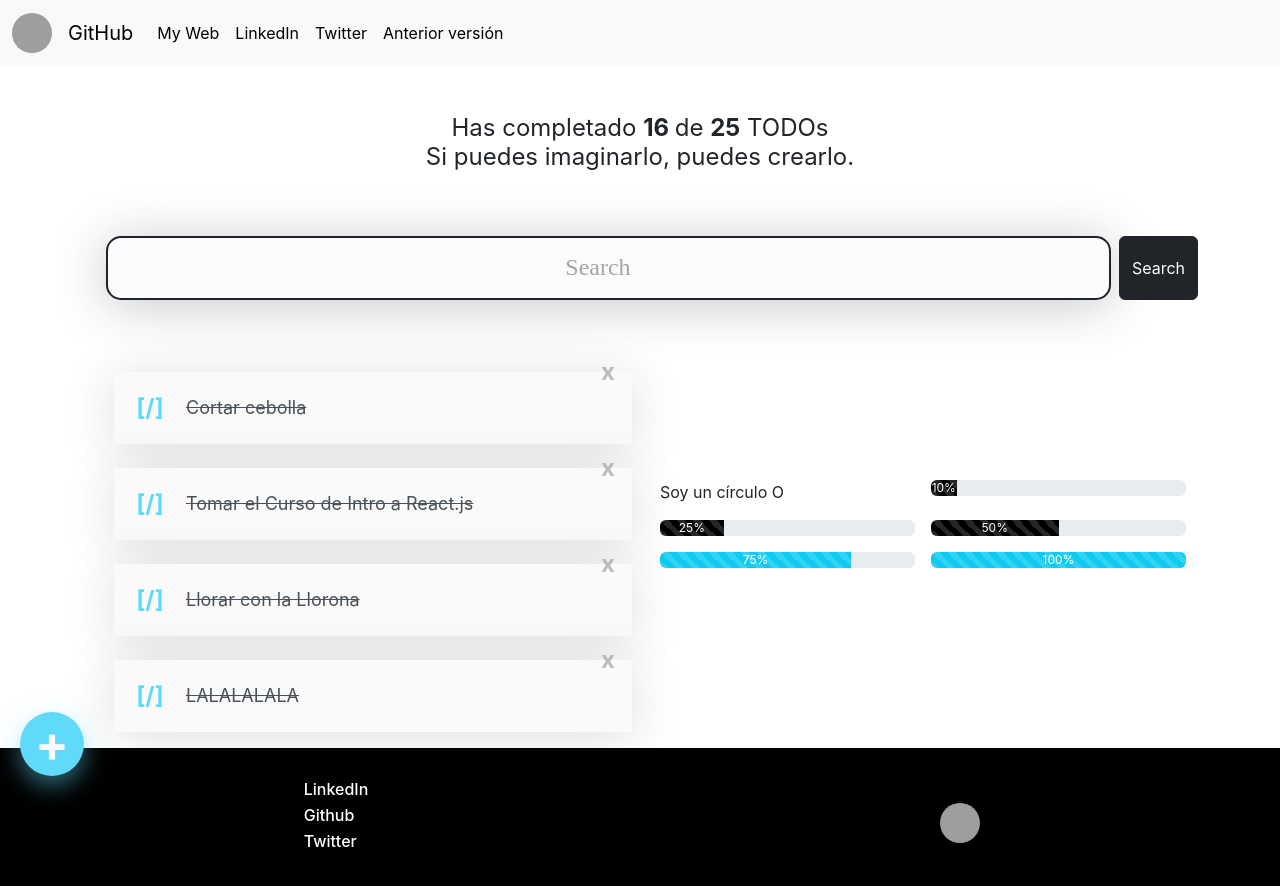
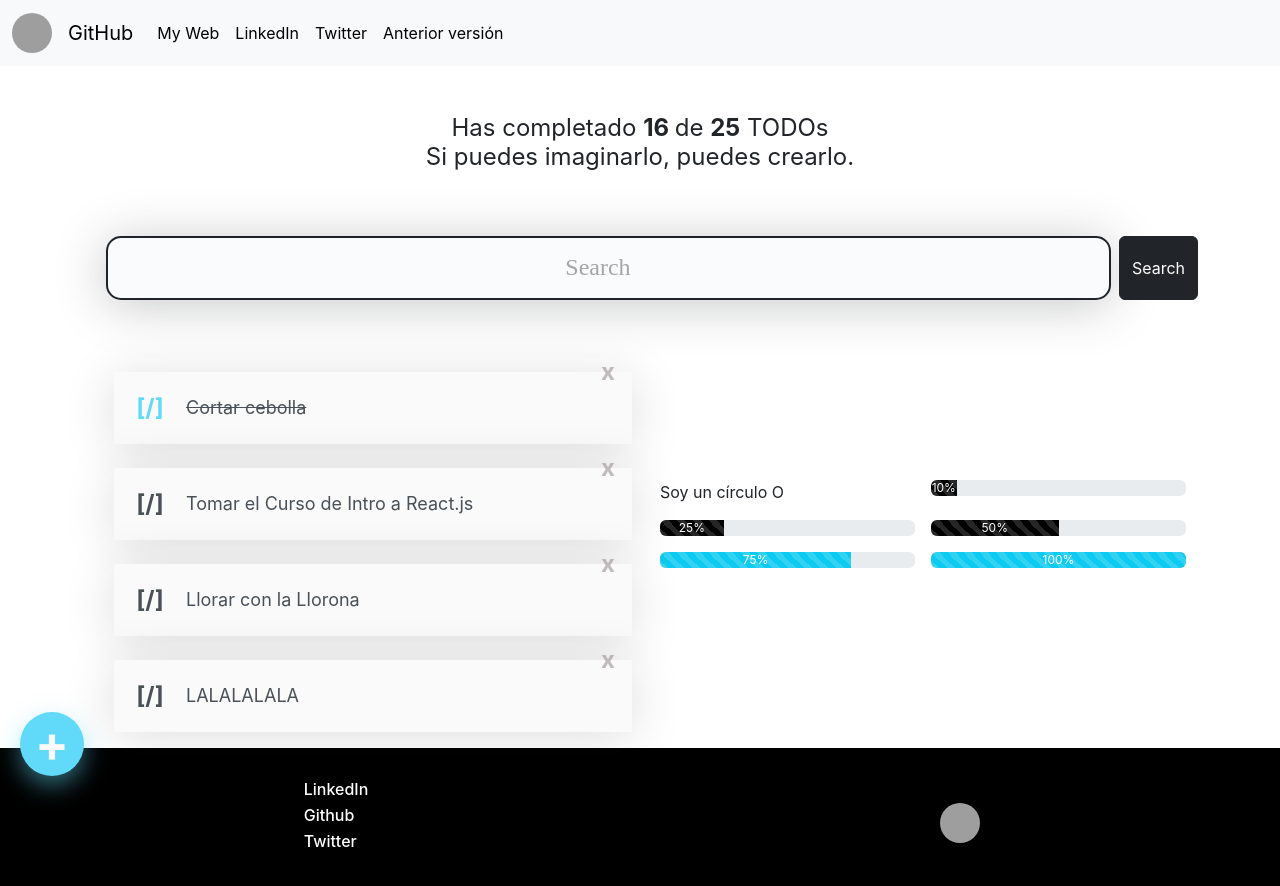
Before and after one commit to platzi/curso-react-intro, a React (Create React App) app: page / in a window 1280 px wide. Shown: the top 886 px of the page. Built offline with nearby package versions, Linux system fonts and the light colour scheme; grey boxes are pictures that could not be loaded.

Commit message:
eventons oncliclik & onchange

```diff
--- a/src/CreateTodoButton.js
+++ b/src/CreateTodoButton.js
@@ -4,6 +4,13 @@ function CreateTodoButton(){
     return(
         <button
          className="CreateTodoButton"
+         onClick={
+            (event) =>{
+                console.log('le diste click')
+                console.log(event)
+                console.log(event.target)
+            }
+         }
          >
          +
          </button>
--- a/src/TodoItem.js
+++ b/src/TodoItem.js
@@ -4,9 +4,9 @@ function TodoItem(props) {
     return (
       <li className="list-group-item list-group-item-action list-group-item-dark TodoItem">
 
-        <span className={`Icon Icon-check Icon-check--active`}>[/]</span>
+        <span className={`Icon Icon-check ${props.completed && 'Icon-check--active'}`}>[/]</span>
 
-        <p className={`TodoItem-p TodoItem-p--complete`}>{props.text}</p>
+        <p className={`TodoItem-p ${props.completed && 'TodoItem-p--complete'}`}>{props.text}</p>
 
         <span className="Icon Icon-delete">x</span>
       </li>
--- a/src/TodoSearch.js
+++ b/src/TodoSearch.js
@@ -6,7 +6,18 @@ function TodoSearch(){
         // <input placeholder='Cortar cebolla'/>
         <div className="container-sm mb-5 ">
             <form className="d-flex" role="search">
-            <input className="form-control me-2 small-input TodoSearch" type="search" placeholder="Search" aria-label="Search"/>
+            <input
+            className="form-control me-2 small-input TodoSearch"
+            type="search"
+            placeholder="Search"
+            aria-label="Search"
+            onChange={(event)=>{
+                console.log('Write in the TodoSearch');
+                console.log(event);
+                console.log(event.target);
+                console.log(event.target.value);
+            }}
+            />
             <button type="button" className="btn btn-dark Btn-search">Search</button>
             </form>
         </div>
```
